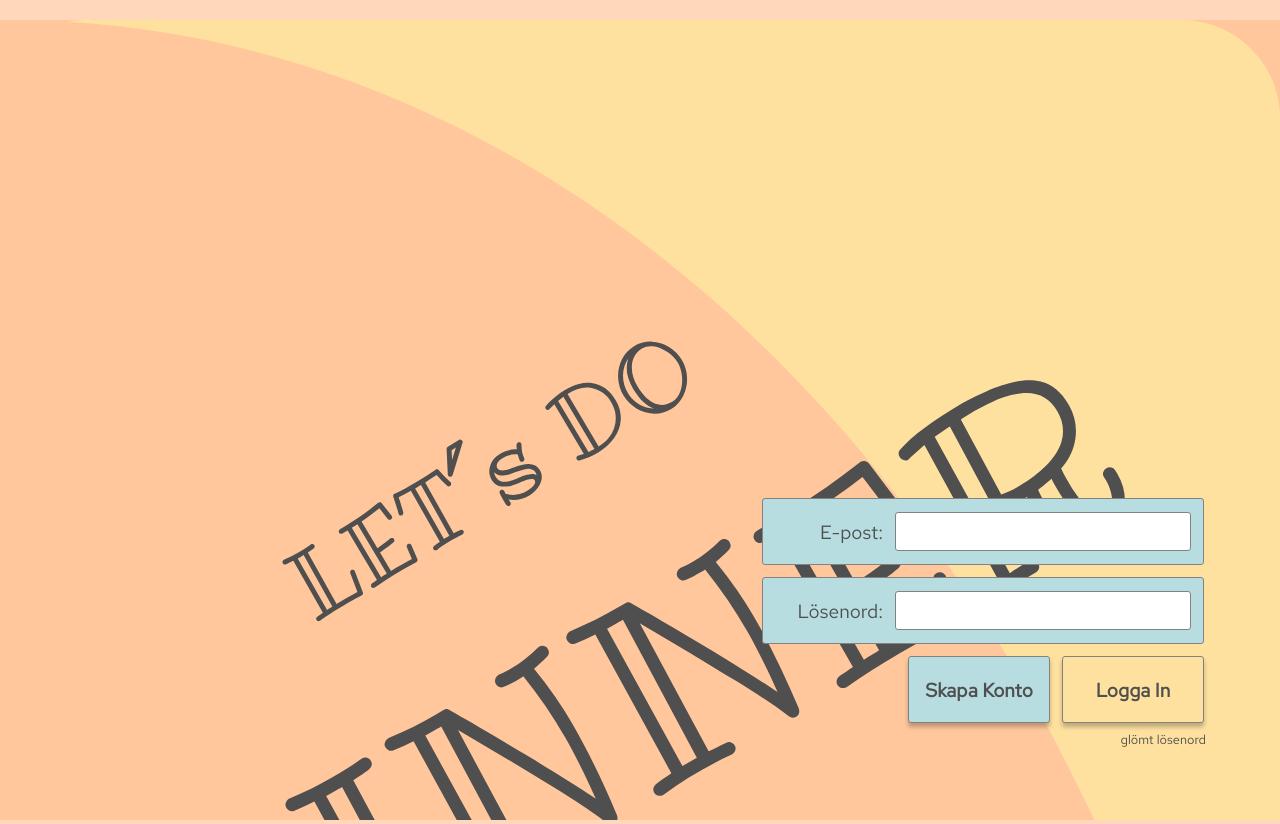
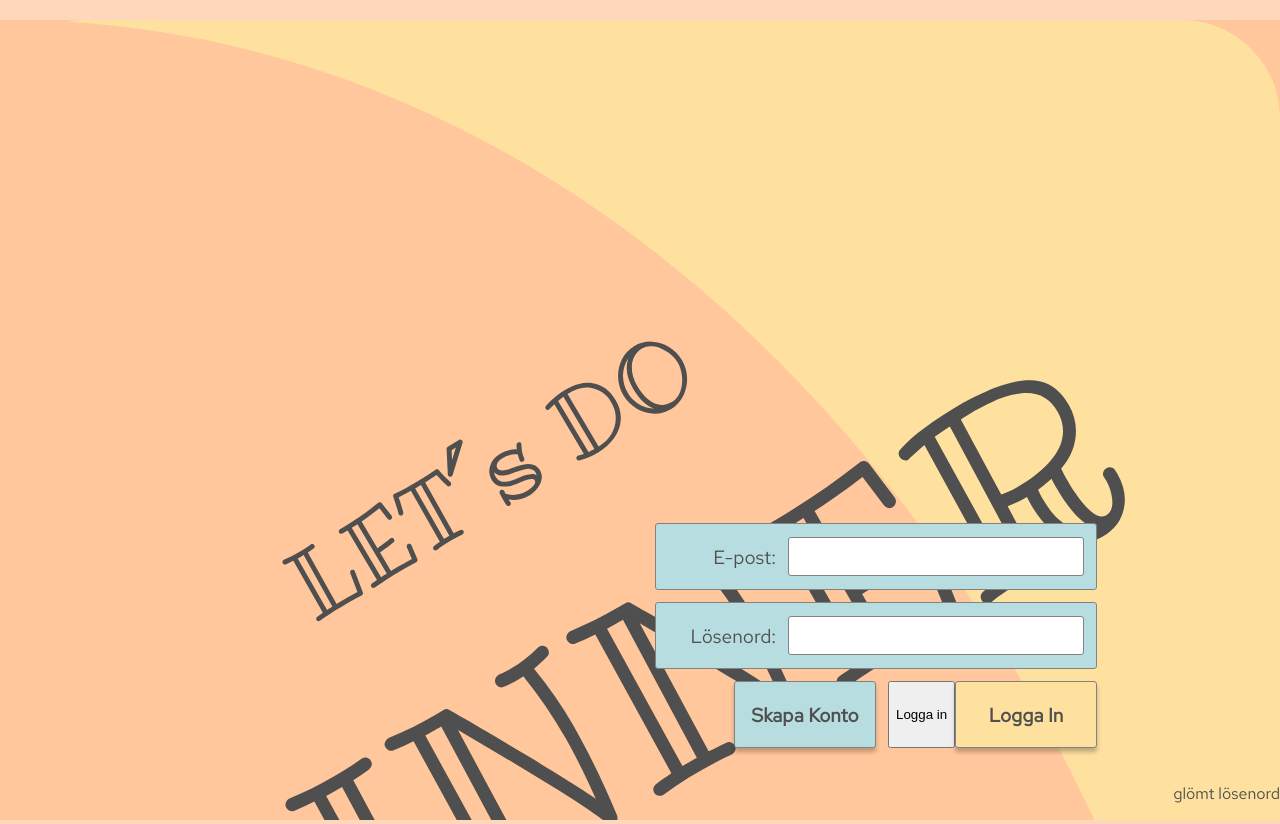
Before and after one commit to RealGobi/Project-X, a React (Create React App) app: page / in a window 1280 px wide. Built offline with nearby package versions, Linux system fonts and the light colour scheme; no server answers.

Commit message:
a start with Login

```diff
--- a/src/pages/Login.js
+++ b/src/pages/Login.js
@@ -3,26 +3,45 @@ import { Link } from 'react-router-dom';
 import Popup from 'reactjs-popup';
 import Button from '../Components/Button/Button';
 
+import useFetch from '../Hooks/useFetch';
+
 export default function Login() {
-  const passwordmail = <span><label>E-post: <input type="text" /></label><span className="send"><Button buttonText="Maila lösenord" color="mint" /></span></span>;
+  const passwordmail = <span><label htmlFor="email">E-post: <input type="text" /></label><span className="send"><Button buttonText="Maila lösenord" color="mint" /></span></span>;
+  const userEmail = React.createRef();
+  const userPassword = React.createRef();
+
+  const submitHandler = (e) => {
+    e.preventDefault();
+    const email = userEmail.current.value;
+    const password = userPassword.current.value;
+
+    if (email.trim().length === 0 || password.trim().length === 0) {
+      return;
+    }
+
+    //useFetch();
+  };
 
   return (
     <div className="Startlogga">
-      <div className="login-container">
+      <form className="login-container" onSubmit={submitHandler}>
         <div className="input-container">
-          <span>E-post:</span> <input type="email" />
+          <span>E-post:</span> <input type="email" id="email" />
         </div>
         <div className="input-container">
-          <span>Lösenord:</span> <input type="password" />
+          <span>Lösenord:</span> <input type="password" id="password" />
         </div>
         <div className="login-button-container">
           <Link to="/signup">
             <Button buttonText="Skapa Konto" color="mint" />
           </Link>
+          <button type="submit">Logga in</button>
           <Link to="landing-page">
             <Button buttonText="Logga In" color="yellow" />
           </Link>
         </div>
+
+      </form>
       <div>
         <Popup trigger={<p>glömt lösenord</p>} modal>
           {close => (
@@ -39,6 +58,5 @@ export default function Login() {
         </Popup>
       </div>
     </div>
-    </div>
   );
 }
```
Lines whose indentation alone changed are shown as unchanged.
